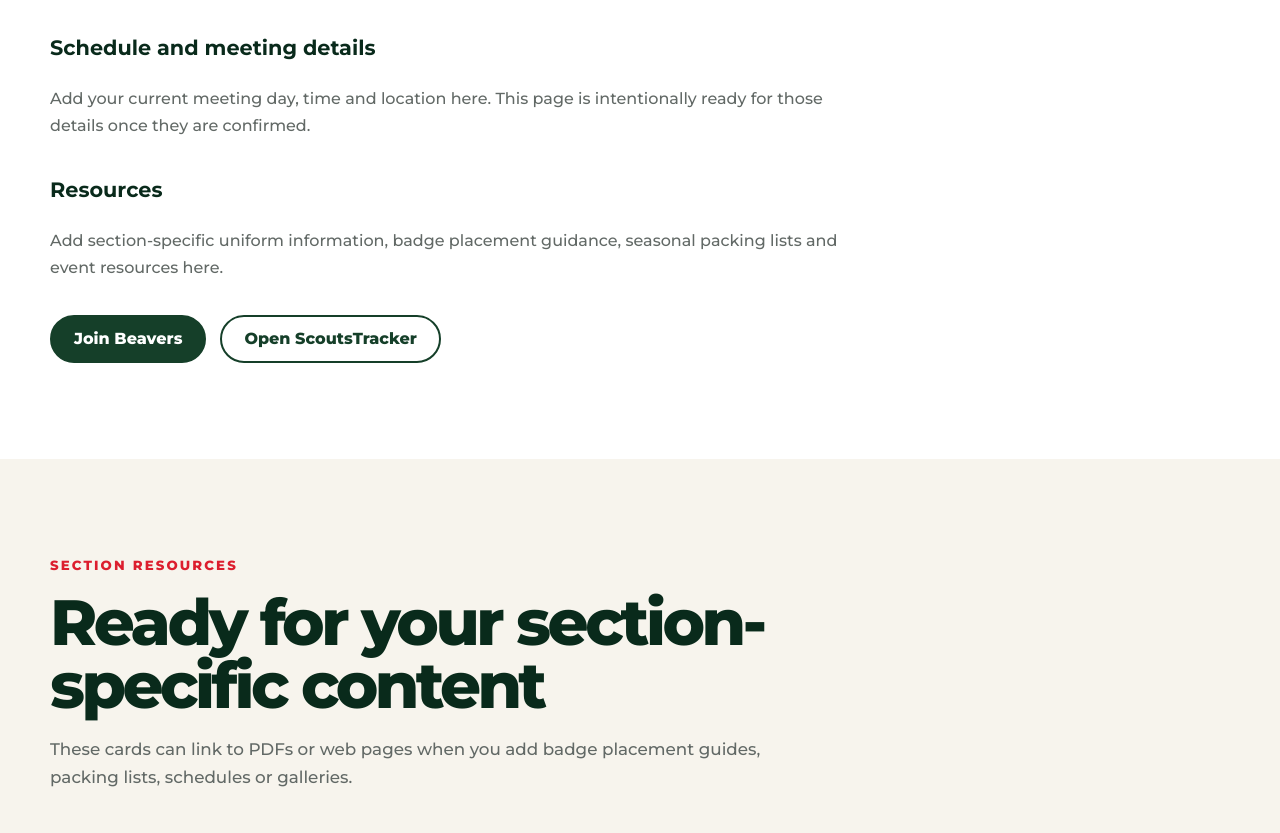
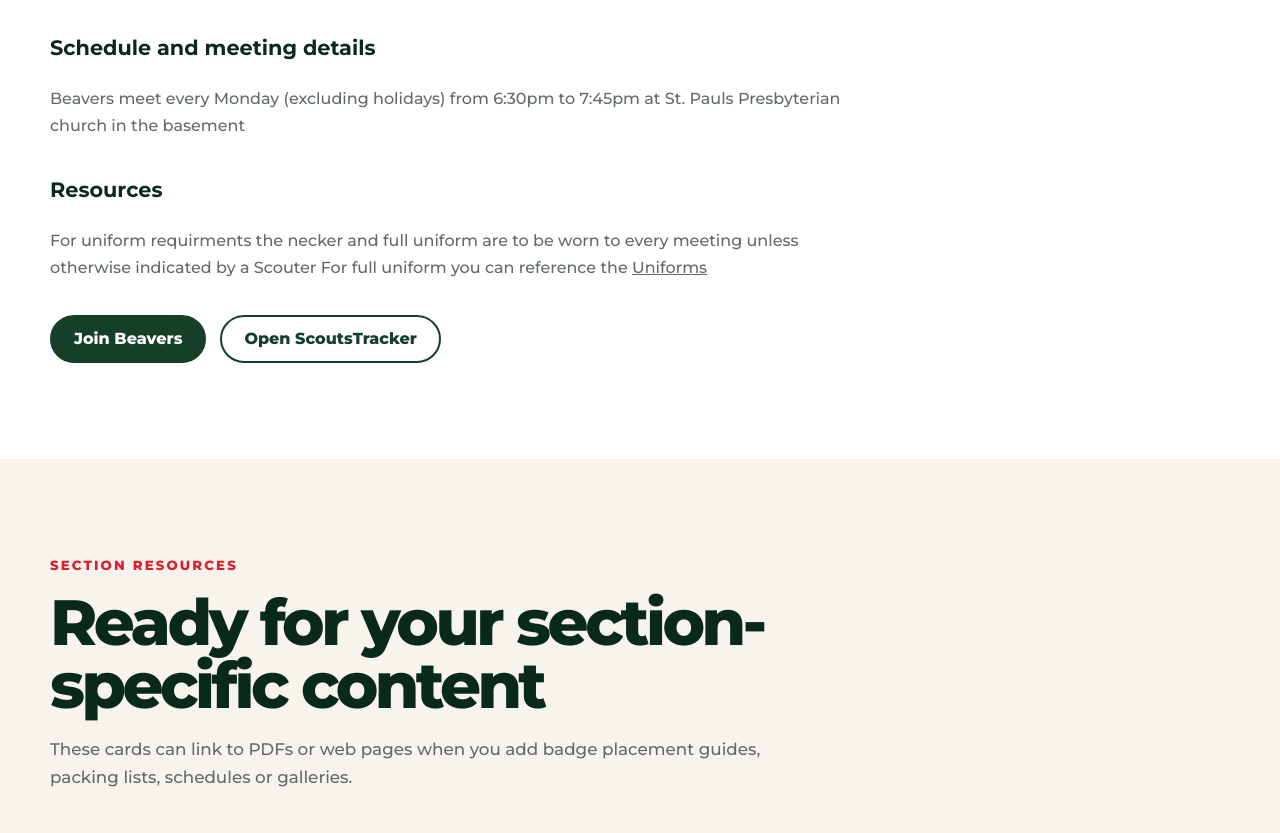
Before and after one commit to ItsRadioo/1stSSM, a plain HTML site: page beavers.html in a window 1280 px wide. Shown: the part 954-1787 px from the top of the page. Drawn offline with Linux system fonts and the light colour scheme.

Commit message:
Update beavers.html

```diff
--- a/beavers.html
+++ b/beavers.html
@@ -74,14 +74,13 @@
 
       <h3>Schedule and meeting details</h3>
       <p>
-        Add your current meeting day, time and location here. This page is
-        intentionally ready for those details once they are confirmed.
+        Beavers meet every Monday (excluding holidays) from 6:30pm to 7:45pm at St. Pauls Presbyterian church in the basement
       </p>
 
       <h3>Resources</h3>
       <p>
-        Add section-specific uniform information, badge placement guidance,
-        seasonal packing lists and event resources here.
+        For uniform requirments the necker and full uniform are to be worn to every meeting unless otherwise indicated by a Scouter
+        For full uniform you can reference the <a href="uniforms.html">Uniforms</a>
       </p>
 
       <div class="hero-actions">
```
